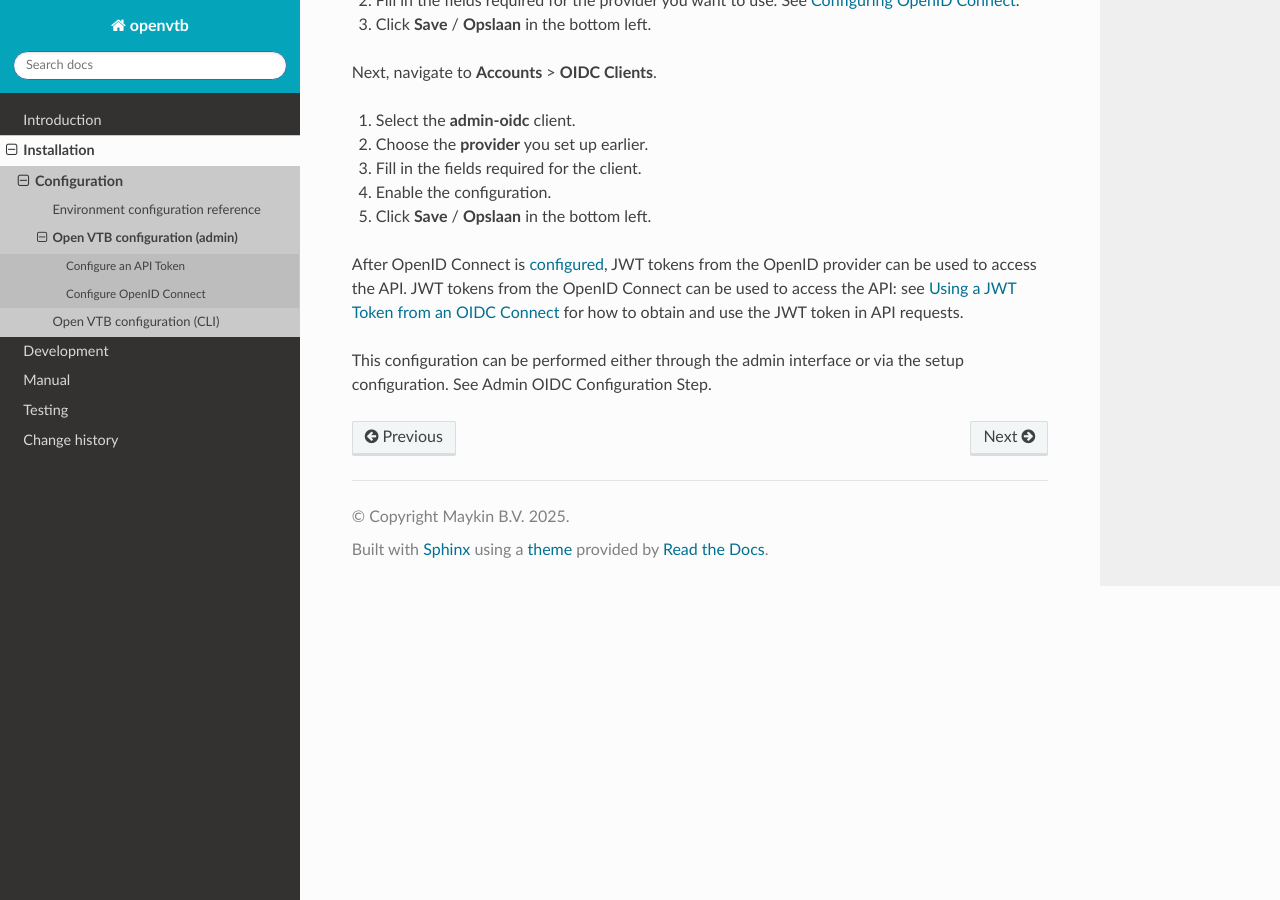
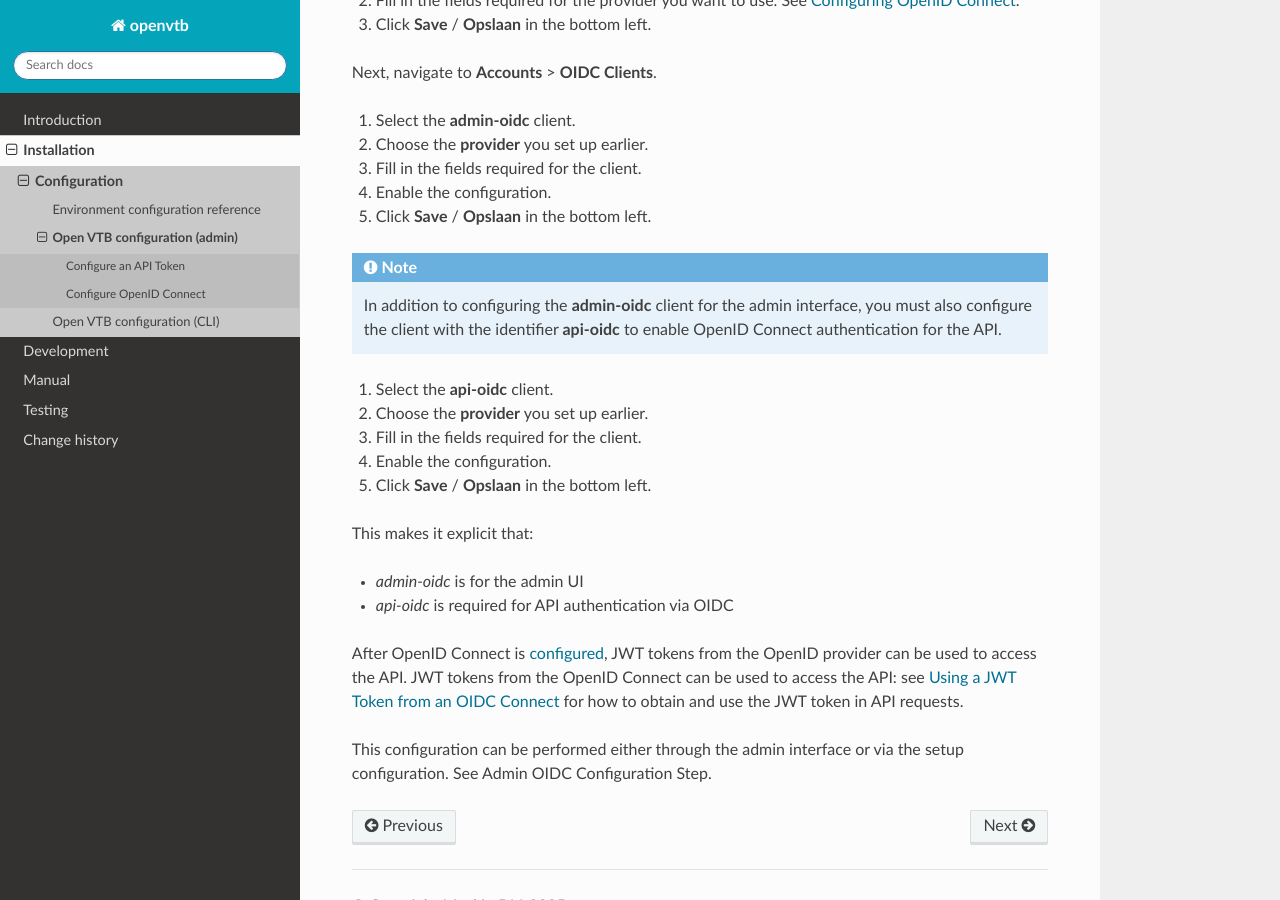
Before and after one commit to maykinmedia/open-vtb, a Sphinx documentation site: the page built from docs/installation/config/openvtb_configuration.rst, in a window 1280 px wide and 900 px high, scrolled down 865 px. Built offline with Sphinx 7.4.7 and the Read the Docs theme 3.1.0, drawn with Linux system fonts in a browser that asks for light colours.

Commit message:
:memo: [#14] Add api-oidc to docs

```diff
--- a/docs/installation/config/openvtb_configuration.rst
+++ b/docs/installation/config/openvtb_configuration.rst
@@ -50,6 +50,22 @@ Next, navigate to **Accounts** > **OIDC Clients**.
 4. Enable the configuration.
 5. Click **Save** / **Opslaan** in the bottom left.
 
+.. note::
+
+    In addition to configuring the **admin-oidc** client for the admin interface,
+    you must also configure the client with the identifier **api-oidc** to enable OpenID Connect authentication for the API.
+
+1. Select the **api-oidc** client.
+2. Choose the **provider** you set up earlier.
+3. Fill in the fields required for the client.
+4. Enable the configuration.
+5. Click **Save** / **Opslaan** in the bottom left.
+
+This makes it explicit that:
+
+* `admin-oidc` is for the admin UI
+* `api-oidc` is required for API authentication via OIDC
+
 After OpenID Connect is :ref:`configured <manual_oidc>`, JWT tokens from the OpenID provider
 can be used to access the API. JWT tokens from the OpenID Connect can be used to access the API:
 see :ref:`manual_use_oidc` for how to obtain and use the JWT token in API requests.
```
